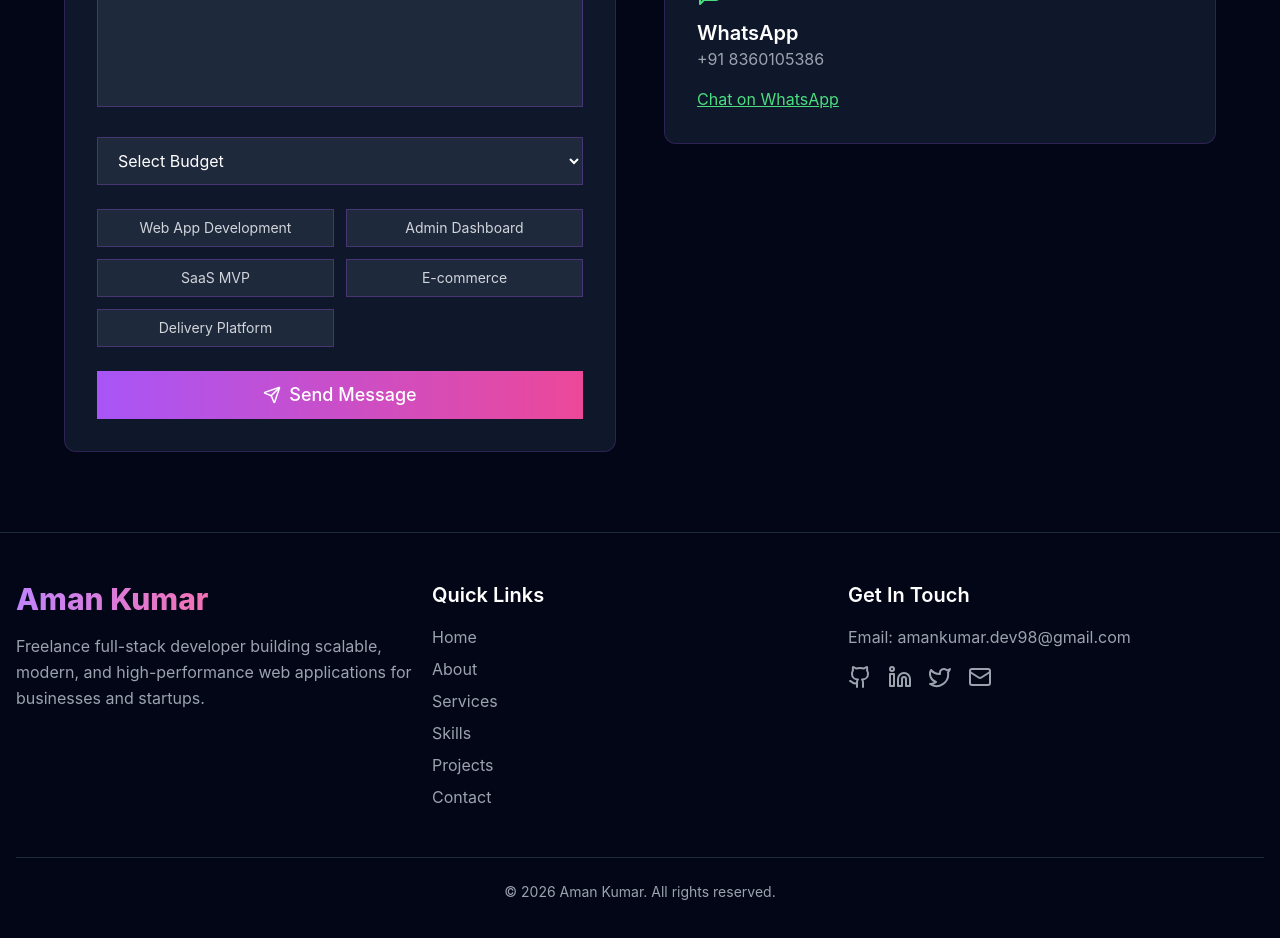
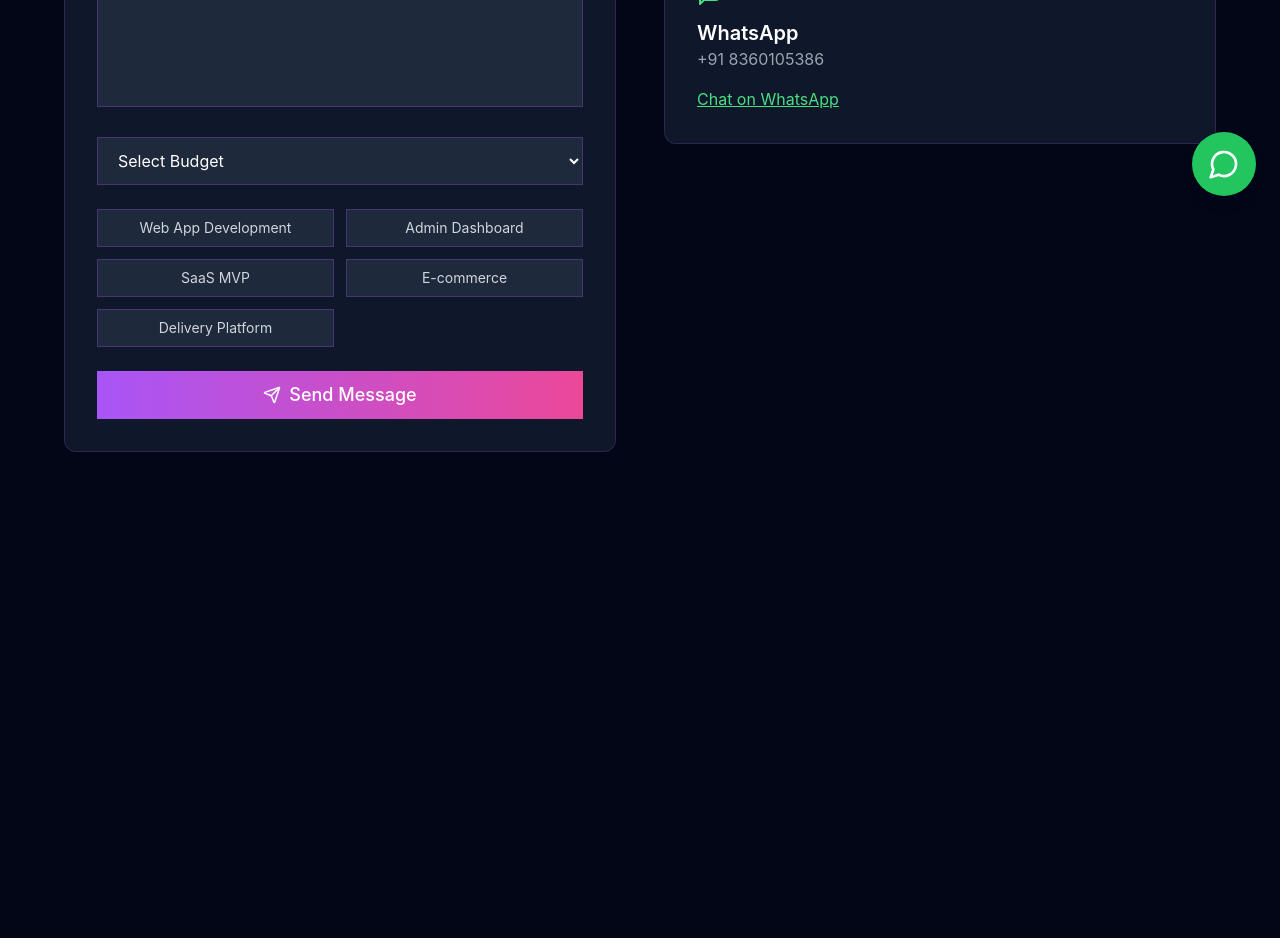
Before and after one commit to amankumarsuman/knowaboutme, a React (Create React App) app: page /contact in a window 1280 px wide. Shown: the part 580-1518 px from the top of the page. Built offline with nearby package versions, Linux system fonts and the light colour scheme.

Commit message:
added footer

```diff
--- a/src/App.js
+++ b/src/App.js
@@ -10,6 +10,7 @@ import Services from '../src/pages/Services';
 import Skills from '../src/pages/Skills';
 import Projects from '../src/pages/Projects';
 import Contact from '../src/pages/Contact';
+import WhatsappFloatingButton from './components/WhatsappFloatingButton';
 
 function App() {
   return (
@@ -26,6 +27,7 @@ function App() {
         </Routes>
         <Footer />
         <Toaster />
+         <WhatsappFloatingButton />
       </div>
     </Router>
   );
--- a/src/components/Footer.jsx
+++ b/src/components/Footer.jsx
@@ -1,6 +1,7 @@
 import React from 'react';
 import { Link } from 'react-router-dom';
 import { Github, Linkedin, Twitter, Mail } from 'lucide-react';
+import { motion } from 'framer-motion';
 
 const Footer = () => {
   const currentYear = new Date().getFullYear();
@@ -16,15 +17,19 @@ const Footer = () => {
 
   const socialLinks = [
     { icon: Github, href: 'https://github.com/amankumarsuman', label: 'GitHub' },
-    { icon: Linkedin, href: 'https://linkedin.com/in/amankumarsuman', label: 'LinkedIn' },
+    { icon: Linkedin, href: 'https://linkedin.com/in/aman-kumar-b683b614b', label: 'LinkedIn' },
     { icon: Twitter, href: 'https://twitter.com/amankumar', label: 'Twitter' },
     { icon: Mail, href: 'mailto:amankumar.dev98@gmail.com', label: 'Email' },
   ];
 
   return (
-    <footer className="bg-slate-950 border-t border-slate-800">
-      <div className="container mx-auto px-4 py-12">
-        <div className="flex flex-col md:flex-row md:justify-between md:items-start gap-12 md:gap-0">
+    <motion.footer
+      initial={{ y: 100, opacity: 0 }}
+      animate={{ y: 0, opacity: 1 }}
+      transition={{ type: 'spring', stiffness: 100, damping: 20 }}
+      className="bg-slate-950 border-t border-slate-800 w-full"
+    >
+      <div className="container mx-auto px-4 py-12 flex flex-col md:flex-row md:justify-between md:items-start gap-12 md:gap-0">
 
         {/* Brand Section */}
         <div className="flex-1">
@@ -32,7 +37,7 @@ const Footer = () => {
             Aman Kumar
           </span>
           <p className="text-gray-400 mt-4 leading-relaxed">
-              Freelance full-stack developer building scalable, modern, and high-performance web applications for businesses and startups.
+            Freelance full-stack developer building scalable, modern, high-performance web applications for businesses and startups.
           </p>
         </div>
 
@@ -55,21 +60,26 @@ const Footer = () => {
         {/* Contact & Social */}
         <div className="flex-1">
           <span className="text-xl font-semibold text-white mb-4 block">Get In Touch</span>
-            <p className="text-gray-400 mb-4">Email: <a href="mailto:amankumar.dev98@gmail.com" className="hover:text-purple-400 transition-colors">amankumar.dev98@gmail.com</a></p>
+          <p className="text-gray-400 mb-4">
+            Email: <a href="mailto:amankumar.dev98@gmail.com" className="hover:text-purple-400 transition-colors">amankumar.dev98@gmail.com</a>
+          </p>
           <div className="flex gap-4">
-              {socialLinks.map((social) => {
+            {socialLinks.map((social, index) => {
               const Icon = social.icon;
               return (
-                  <a
+                <motion.a
                   key={social.label}
                   href={social.href}
                   target="_blank"
                   rel="noopener noreferrer"
                   className="text-gray-400 hover:text-purple-400 transition-colors"
                   aria-label={social.label}
+                  whileHover={{ scale: 1.2, rotate: 10 }}
+                  whileTap={{ scale: 0.9, rotate: -10 }}
+                  transition={{ type: 'spring', stiffness: 200, damping: 10, delay: index * 0.05 }}
                 >
                   <Icon size={24} />
-                  </a>
+                </motion.a>
               );
             })}
           </div>
@@ -82,8 +92,7 @@ const Footer = () => {
           © {currentYear} Aman Kumar. All rights reserved.
         </p>
       </div>
-      </div>
-    </footer>
+    </motion.footer>
   );
 };
 
--- /dev/null
+++ b/src/components/WhatsappFloatingButton.jsx
@@ -0,0 +1,25 @@
+import React from 'react';
+import { motion } from 'framer-motion';
+import { MessageCircle } from 'lucide-react';
+
+const WhatsappFloatingButton = () => {
+  const whatsappNumber = '+918360105386';
+  const message = encodeURIComponent('Hi Aman! I would like to discuss a project with you.');
+
+  return (
+    <motion.a
+      href={`https://wa.me/${whatsappNumber}?text=${message}`}
+      target="_blank"
+      rel="noopener noreferrer"
+      className="fixed bottom-6 right-6 z-50 bg-green-500 hover:bg-green-600 text-white w-16 h-16 rounded-full shadow-lg flex items-center justify-center cursor-pointer"
+      whileHover={{ scale: 1.2, rotate: 10 }}
+      whileTap={{ scale: 0.9, rotate: -10 }}
+      transition={{ type: 'spring', stiffness: 300, damping: 15 }}
+      aria-label="Chat on WhatsApp"
+    >
+      <MessageCircle size={32} className="text-white" />
+    </motion.a>
+  );
+};
+
+export default WhatsappFloatingButton;
```
Lines whose indentation alone changed are shown as unchanged.
